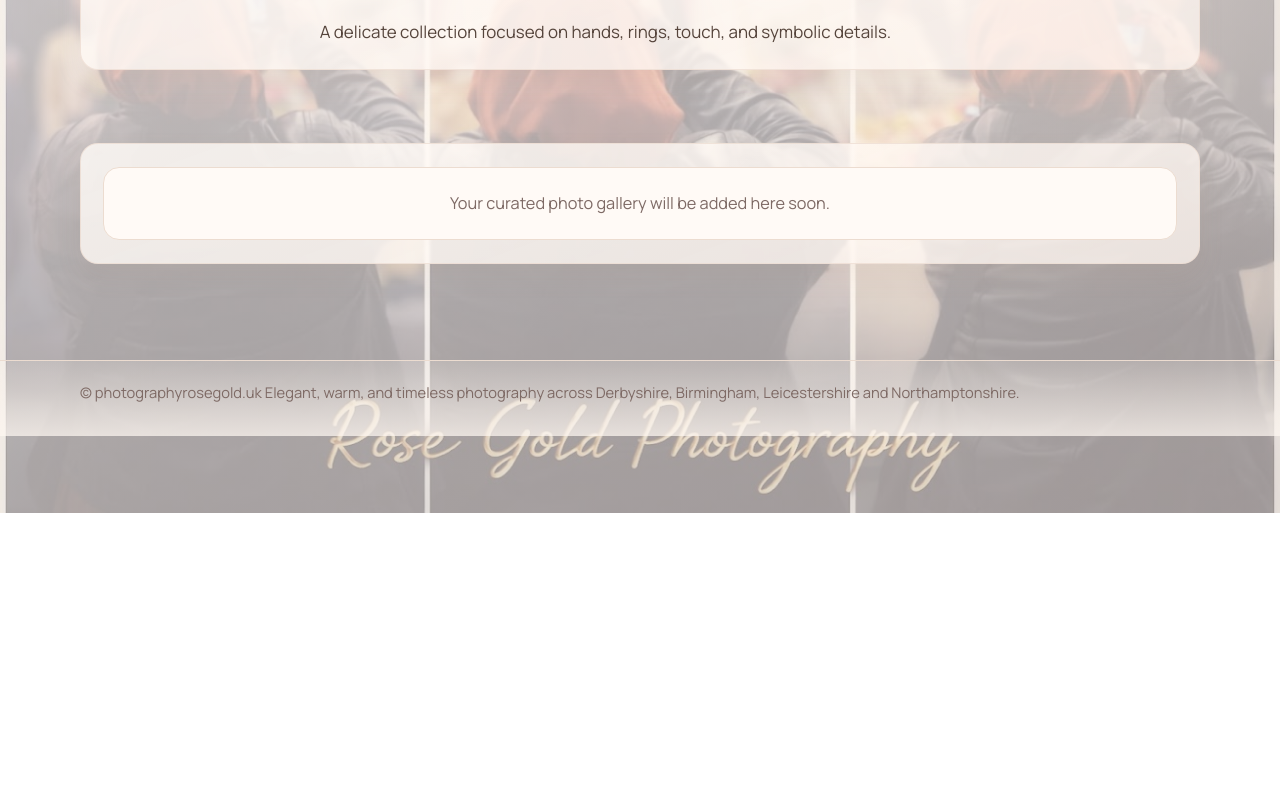
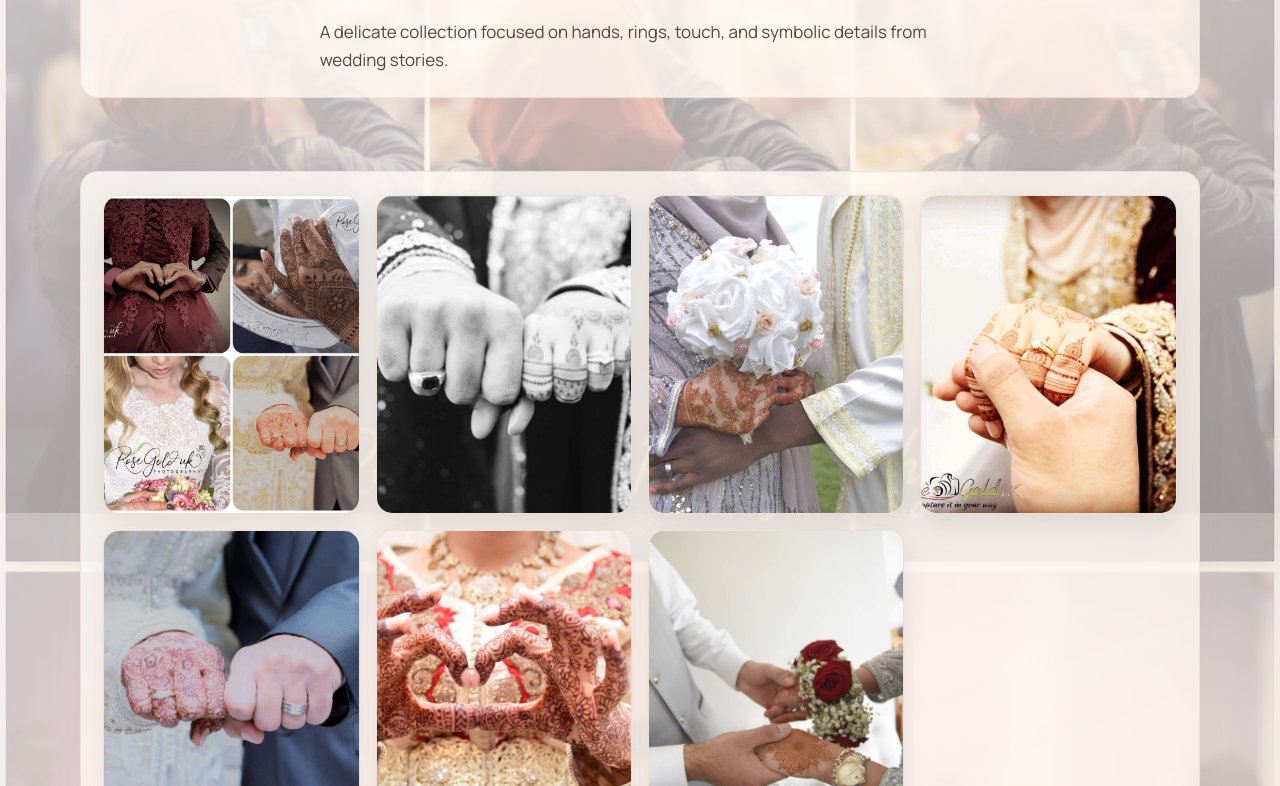
Before and after one commit to mardiyamumof11-spec/rosegold, a plain HTML site: page wedding-hands-pictures.html in a window 1280 px wide. Shown: the part 287-1073 px from the top of the page. Before the commit the page ends 800 px from the top, so only its background shows below. Drawn offline with nearby package versions, Linux system fonts and the light colour scheme.

Commit message:
Populate love and wedding hands galleries by filename keywords

```diff
--- a/script.js
+++ b/script.js
@@ -120,3 +120,53 @@ if (contactForm) {
     }
   });
 }
+
+
+const gallerySources = {
+  love: [
+    'rose gold/love1.jpg',
+    'rose gold/love2.jpg',
+    'rose gold/love3.jpg',
+    'rose gold/love4.JPG',
+  ],
+  hands: [
+    'rose gold/hands.jpg',
+    'rose gold/hands1.jpg',
+    'rose gold/hands2.jpg',
+    'rose gold/hands3.jpg',
+    'rose gold/hands4.jpg',
+    'rose gold/hands5.jpg',
+    'rose gold/hands6.jpg',
+  ],
+};
+
+const renderGallery = (galleryEl) => {
+  const keyword = galleryEl?.dataset.galleryKeyword?.toLowerCase();
+
+  if (!keyword || !gallerySources[keyword]?.length) {
+    return;
+  }
+
+  const matchingFiles = gallerySources[keyword].filter((filePath) => filePath.toLowerCase().includes(keyword));
+  if (!matchingFiles.length) {
+    return;
+  }
+
+  galleryEl.innerHTML = '';
+
+  matchingFiles.forEach((filePath) => {
+    const figure = document.createElement('figure');
+    figure.className = 'gallery-item';
+
+    const image = document.createElement('img');
+    image.src = filePath;
+    image.alt = `${keyword} gallery image`;
+    image.loading = 'lazy';
+    image.decoding = 'async';
+
+    figure.appendChild(image);
+    galleryEl.appendChild(figure);
+  });
+};
+
+document.querySelectorAll('.gallery[data-gallery-keyword]').forEach(renderGallery);
--- a/styles.css
+++ b/styles.css
@@ -489,8 +489,23 @@ h2 {
 
 .gallery {
   display: grid;
-  grid-template-columns: 1fr;
+  grid-template-columns: repeat(auto-fit, minmax(220px, 1fr));
   gap: 1rem;
+}
+
+.gallery-item {
+  margin: 0;
+  border-radius: 16px;
+  overflow: hidden;
+  border: 1px solid rgba(236, 220, 208, 0.9);
+  background: rgba(255, 250, 246, 0.8);
+  box-shadow: 0 10px 24px rgba(86, 54, 42, 0.1);
+}
+
+.gallery-item img {
+  width: 100%;
+  aspect-ratio: 4 / 5;
+  object-fit: cover;
 }
 
 .gallery-empty {
--- a/wedding-hands-pictures.html
+++ b/wedding-hands-pictures.html
@@ -3,7 +3,7 @@
 <head>
   <meta charset="utf-8" />
   <meta name="viewport" content="width=device-width, initial-scale=1" />
-  <title>Wedding Hands Pictures | photographyrosegold.uk</title>
+  <title>Wedding Hands | photographyrosegold.uk</title>
   <meta name="description" content="Elegant photography website for photographyrosegold.uk." />
   <link rel="preconnect" href="https://fonts.googleapis.com" />
   <link rel="preconnect" href="https://fonts.gstatic.com" crossorigin />
@@ -28,7 +28,7 @@
 <li><a href="family-pictures.html">Family Pictures</a></li>
 <li><a href="studio-pictures.html">Studio Pictures</a></li>
 <li><a href="wedding-pictures.html">Wedding Pictures</a></li>
-<li><a href="wedding-hands-pictures.html" aria-current="page">Wedding Hands Pictures</a></li>
+<li><a href="wedding-hands-pictures.html" aria-current="page">Wedding Hands</a></li>
 <li><a href="love-pictures.html">Love Pictures</a></li>
 <li><a href="pictures-of-me-working.html">Pictures of Me Working</a></li>
 <li><a href="contact.html">Contact</a></li>
@@ -41,13 +41,13 @@
 <section class="page-intro">
   <div class="container">
     <p class="kicker">Gallery</p>
-    <h1>Wedding Hands Pictures</h1>
+    <h1>Wedding Hands</h1>
     <hr class="divider" />
-    <p class="lead">A delicate collection focused on hands, rings, touch, and symbolic details.</p>
+    <p class="lead">A delicate collection focused on hands, rings, touch, and symbolic details from wedding stories.</p>
   </div>
 </section>
 <section class="section">
-  <div class="container gallery">
+  <div class="container gallery" data-gallery-keyword="hands">
     <p class="gallery-empty">Your curated photo gallery will be added here soon.</p>
   </div>
 </section>
```
Also changed, not shown: about.html (+1 -1 lines), contact.html (+1 -1 lines), family-pictures.html (+1 -1 lines), index.html (+1 -1 lines), love-pictures.html (+2 -2 lines), pictures-of-me-working.html (+1 -1 lines), services.html (+1 -1 lines), studio-pictures.html (+1 -1 lines), wedding-pictures.html (+1 -1 lines).
